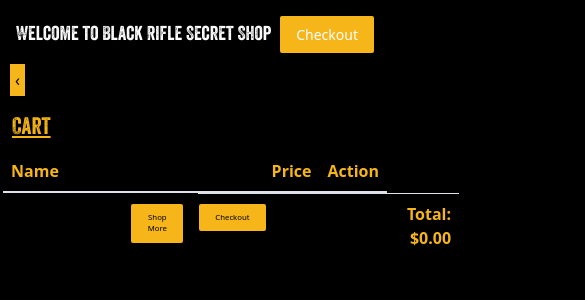
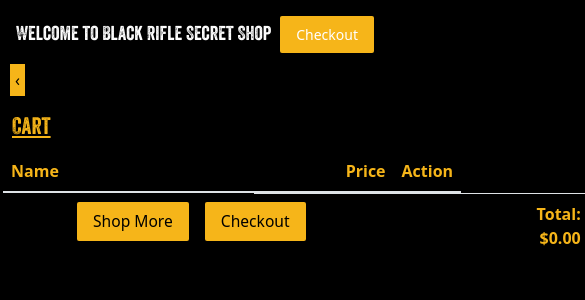
Before and after one commit to wlawlerpro/blackriflehirewes, an Angular app: page /cart in a window 390 px wide. Shown: the top 300 px of the page, 585 px wide, since content can reach past the window. Built offline with nearby package versions, Linux system fonts and the light colour scheme.

Commit message:
fixing cart css

```diff
--- a/src/app/skillfolder/skill/cart/cart.component.css
+++ b/src/app/skillfolder/skill/cart/cart.component.css
@@ -101,16 +101,21 @@
 	}
 	.bottom{
 		position: relative;
-		right: 75px;
+		right: 185px;
 	}
 	button {
-		font-size: 2vw;
+		font-size: 4vw	;
 
+
+	}
+	button.shop{
+		white-space: nowrap;
 
 	}
     }
     @media only screen and (min-width: 391px){
 	.mobileContainer {
 		display: none
+
 	}
     }
--- a/src/app/skillfolder/skill/cart/cart.component.html
+++ b/src/app/skillfolder/skill/cart/cart.component.html
@@ -54,7 +54,7 @@
         <td  class="remove tc1"> <button type="button remove" (click)="onRemove(i)">X</button> </td>
        </tr>
        <tr class="third-row">
-        <td><button [routerLink]="['/']" class=" bottom ">Shop More</button></td>
+        <td><button [routerLink]="['/']" class=" bottom shop ">Shop More</button></td>
         <td><button type="button" class="bottom pl-6" (click)="onSubmit()">Checkout</button></td>
 
         <td  class="total" ><strong>Total: {{this.total | currency: "USD":true}}</strong></td>
```
